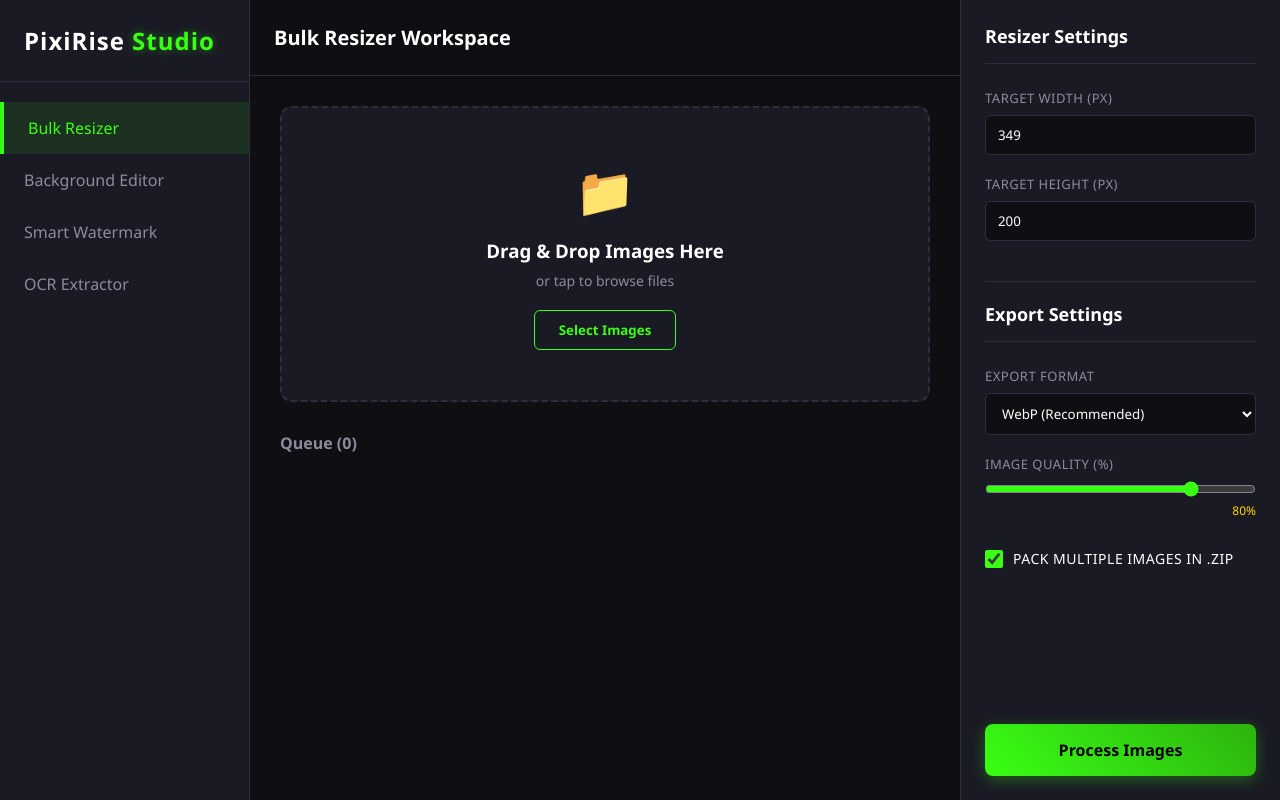
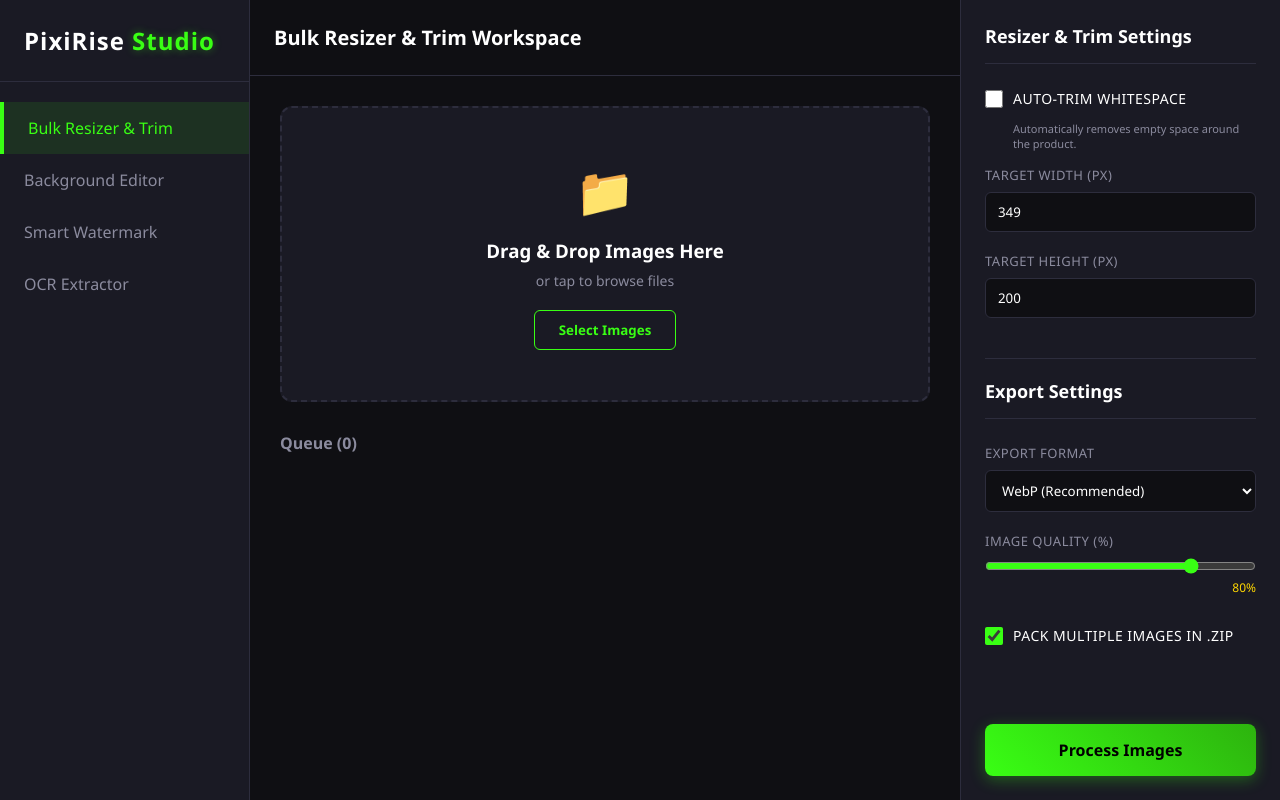
Before and after one commit to rishjain86/pixirise-studio, a website: page src/index.html in a window 1280 px wide. Drawn offline with nearby package versions, Linux system fonts and the light colour scheme.

Commit message:
Update index.html

```diff
--- a/src/index.html
+++ b/src/index.html
@@ -15,7 +15,7 @@
             </div>
             <nav class="menu">
                 <ul id="sidebarMenu">
-                    <li class="active" data-target="panel-resizer">Bulk Resizer</li>
+                    <li class="active" data-target="panel-resizer">Bulk Resizer & Trim</li>
                     <li data-target="panel-background">Background Editor</li>
                     <li data-target="panel-watermark">Smart Watermark</li>
                     <li data-target="panel-ocr">OCR Extractor</li>
@@ -25,7 +25,7 @@
 
         <main class="workspace">
             <header class="topbar">
-                <h1 id="workspaceTitle">Bulk Resizer Workspace</h1>
+                <h1 id="workspaceTitle">Bulk Resizer & Trim Workspace</h1>
             </header>
 
             <div class="upload-area" id="uploadArea">
@@ -46,7 +46,14 @@
         <aside class="settings-panel">
 
             <div id="panel-resizer" class="tool-panel active-panel">
-                <h3>Resizer Settings</h3>
+                <h3>Resizer & Trim Settings</h3>
+                <div class="setting-group" style="margin-bottom: 15px;">
+                    <label style="display: flex; align-items: center; cursor: pointer; color: var(--text-main); font-size: 14px; font-weight: 500;">
+                        <input type="checkbox" id="autoTrimCheckbox" style="margin-right: 10px; width: 18px; height: 18px; accent-color: var(--neon-green);">
+                        Auto-Trim Whitespace
+                    </label>
+                    <p style="font-size: 11px; color: var(--text-muted); margin-top: 5px; margin-left: 28px;">Automatically removes empty space around the product.</p>
+                </div>
                 <div class="setting-group">
                     <label>Target Width (px)</label>
                     <input type="number" id="targetWidth" value="349">
```
